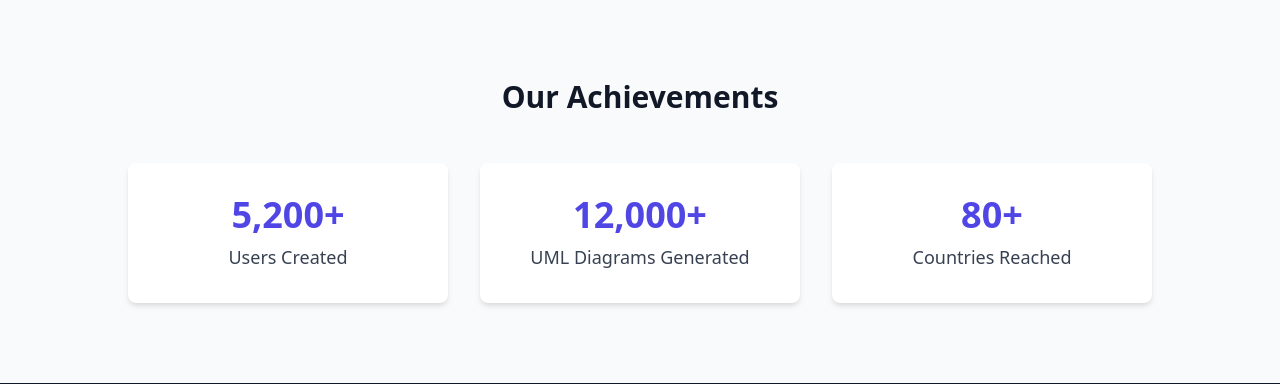
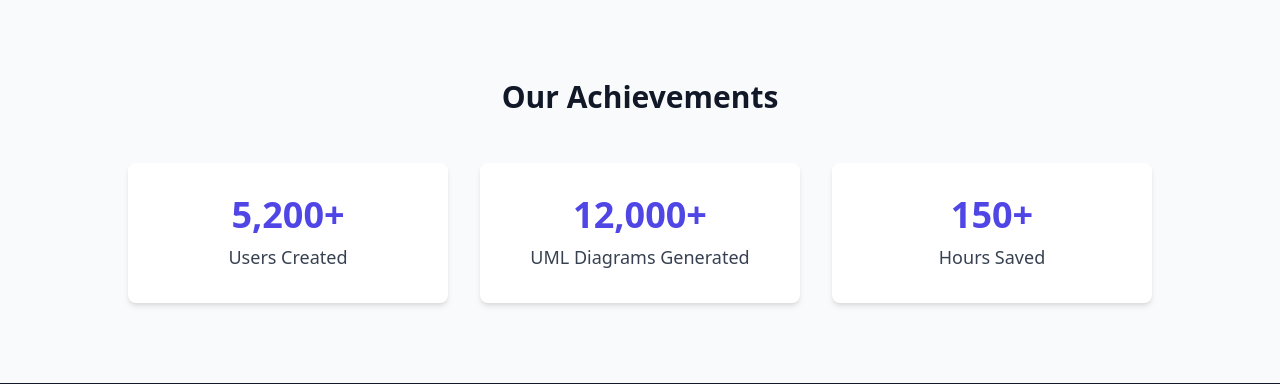
Before and after one commit to gkkousik/Structura_AI, a Flask app: page / in a window 1280 px wide. Shown: the part 1049-1433 px from the top of the page. Run offline with Flask 3, Linux system fonts and the light colour scheme.

Commit message:
Update index.html

```diff
--- a/templates/index.html
+++ b/templates/index.html
@@ -116,8 +116,8 @@
       </div>
       <!-- Countries Reached -->
       <div class="bg-white rounded-lg shadow-md p-8">
-        <h3 class="text-4xl font-bold text-indigo-600 mb-2">80+</h3>
-        <p class="text-gray-700 text-lg">Countries Reached</p>
+        <h3 class="text-4xl font-bold text-indigo-600 mb-2">150+</h3>
+        <p class="text-gray-700 text-lg">Hours Saved</p>
       </div>
     </div>
   </div>
```
